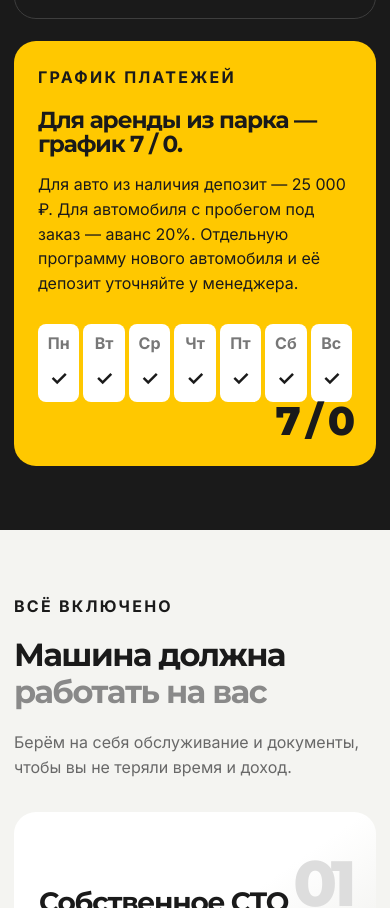
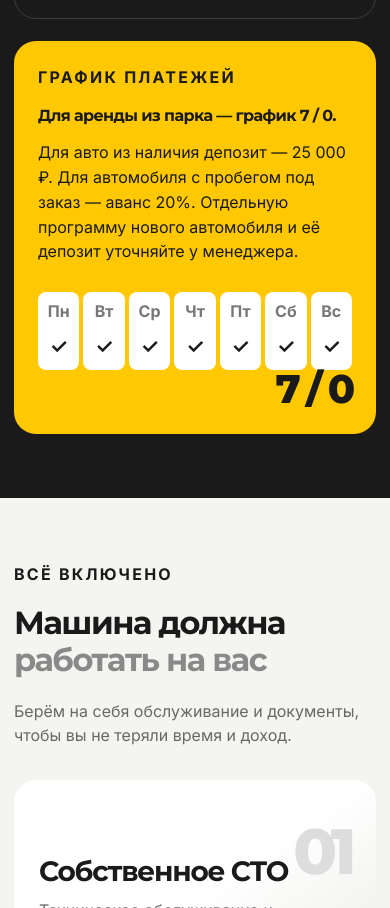
Before and after one commit to dindinsweety-tech/sksbdj, a plain HTML site: page index.html in a window 390 px wide. Shown: the part 7147-8055 px from the top of the page. Drawn offline with Linux system fonts and the light colour scheme.

Commit message:
Final hero spacing and payment heading adjustment

```diff
--- a/refinement.css
+++ b/refinement.css
@@ -73,8 +73,9 @@ html{overflow-x:clip}body{overflow-x:clip}
 @media(max-width:720px){.hero .hero-visual{left:calc(50% - 50vw);width:100vw;transform:none!important}}
 
 /* Requested final adjustments: move the cover car right and restore the moving region strip. */
-@media(min-width:721px){.hero-photo-wrap>img{transform:translateX(5%) scale(1.1);transform-origin:center center}}
+@media(min-width:721px){.hero-photo-wrap>img{transform:translateX(11%) scale(1.16);transform-origin:center center}}
 .ticker{background:var(--yellow);color:var(--ink)}
 .ticker-track{animation:ticker 24s linear infinite;flex-wrap:nowrap;justify-content:flex-start;white-space:nowrap;padding:15px 0}
 .ticker-track span[aria-hidden=true]{display:inline}
 .ticker-track i[aria-hidden=true]{display:block}
+.payment-copy h3{font-size:clamp(1rem,2.1vw,2rem);white-space:nowrap;letter-spacing:-.04em}
```
